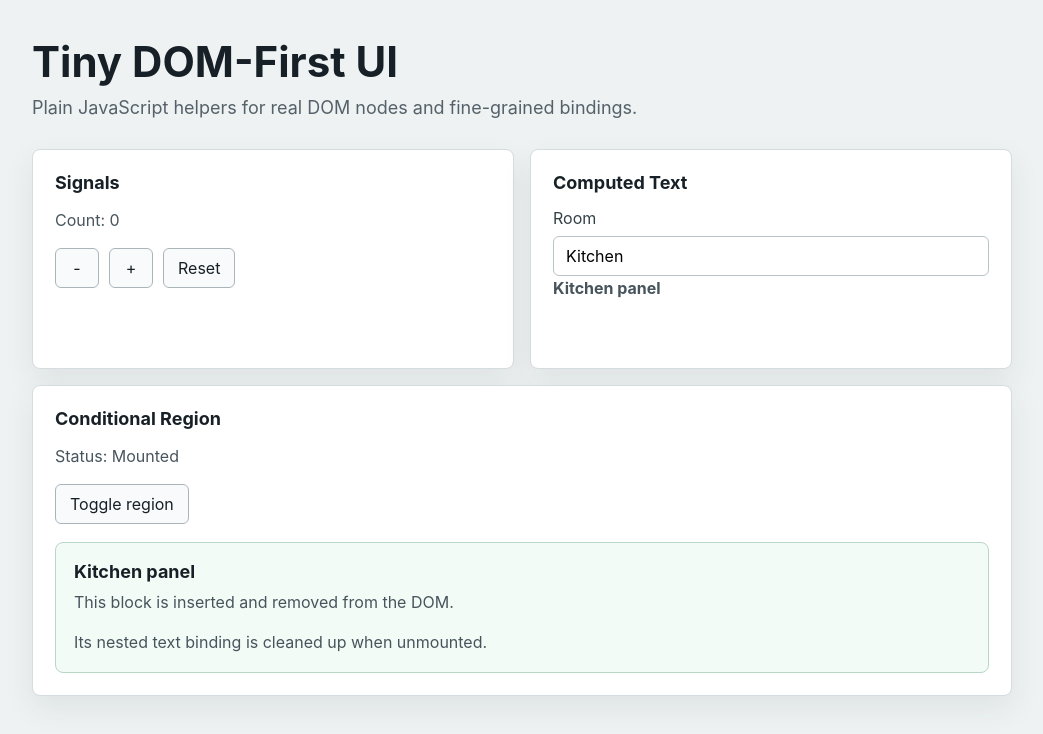
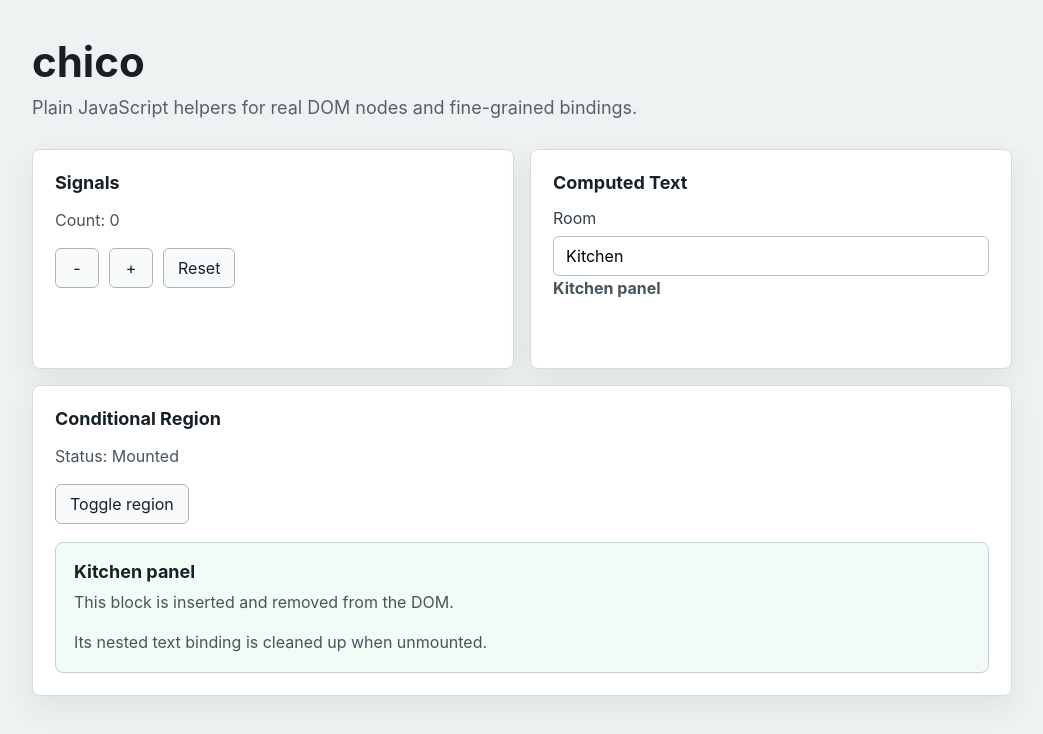
Before and after one commit to armando-nyt/chico, a website built with Vite: page demo/index.html in a window 1280 px wide. Shown: the whole page, without its empty margins (118-1161 px from the left). Built offline with nearby package versions, Linux system fonts and the light colour scheme.

Commit message:
Rename project to chico

```diff
--- a/demo/index.html
+++ b/demo/index.html
@@ -3,7 +3,7 @@
   <head>
     <meta charset="utf-8">
     <meta name="viewport" content="width=device-width, initial-scale=1">
-    <title>Tiny DOM-First UI Demo</title>
+    <title>chico Demo</title>
     <link rel="stylesheet" href="./styles.css">
   </head>
   <body>
--- a/demo/main.ts
+++ b/demo/main.ts
@@ -20,7 +20,7 @@ const app = html.main(
   html.header(
     { className: "hero" },
     html.div(
-      html.h1("Tiny DOM-First UI"),
+      html.h1("chico"),
       html.p("Plain JavaScript helpers for real DOM nodes and fine-grained bindings.")
     )
   ),
--- a/package.json
+++ b/package.json
@@ -1,5 +1,5 @@
 {
-  "name": "tiny-dom-first-ui",
+  "name": "chico",
   "version": "0.1.0",
   "type": "module",
   "private": true,
```
Also changed, not shown: docs/index-explained.html (+2 -2 lines), test/index.html (+2 -2 lines), README.md, 1 other file.
